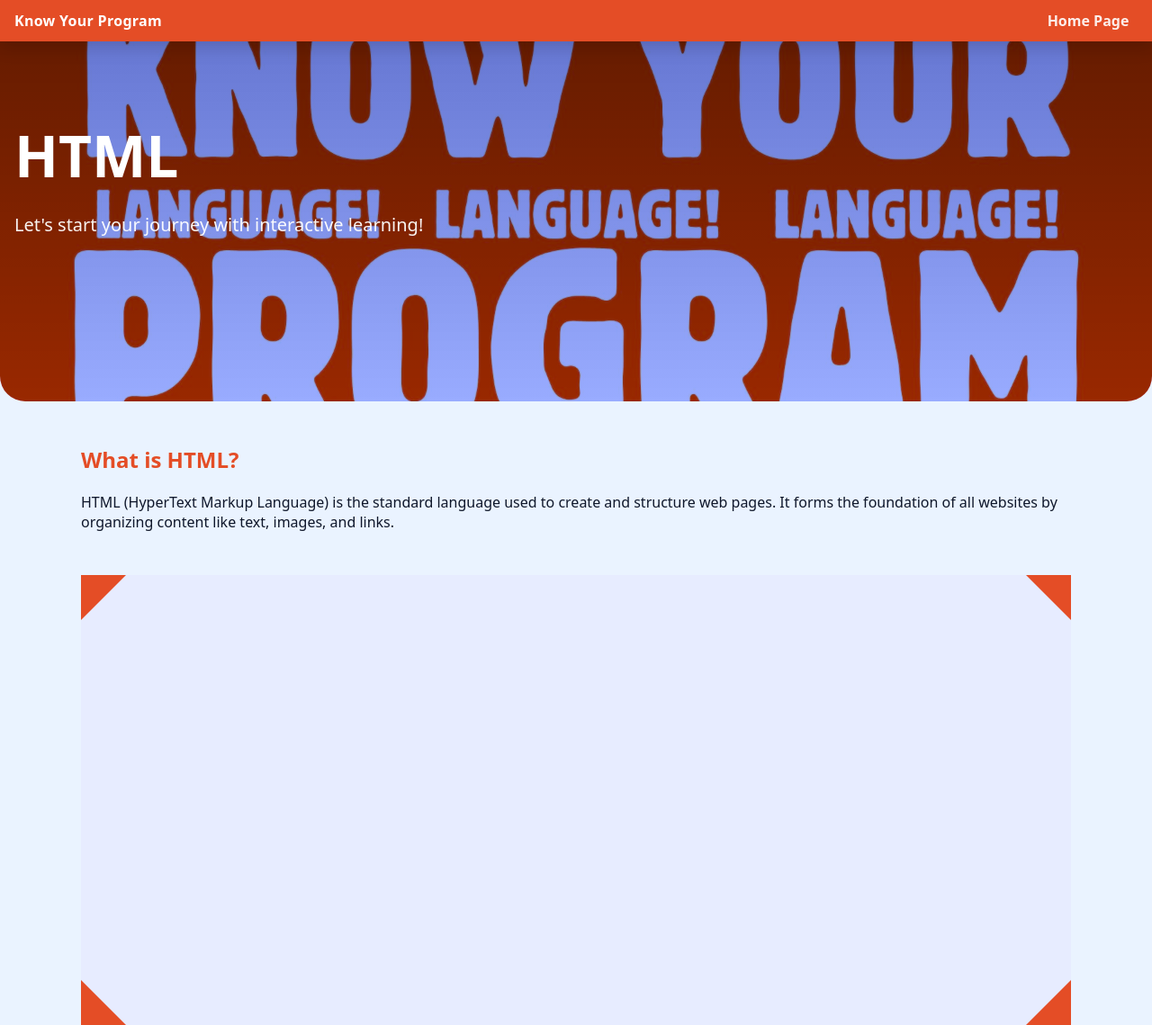
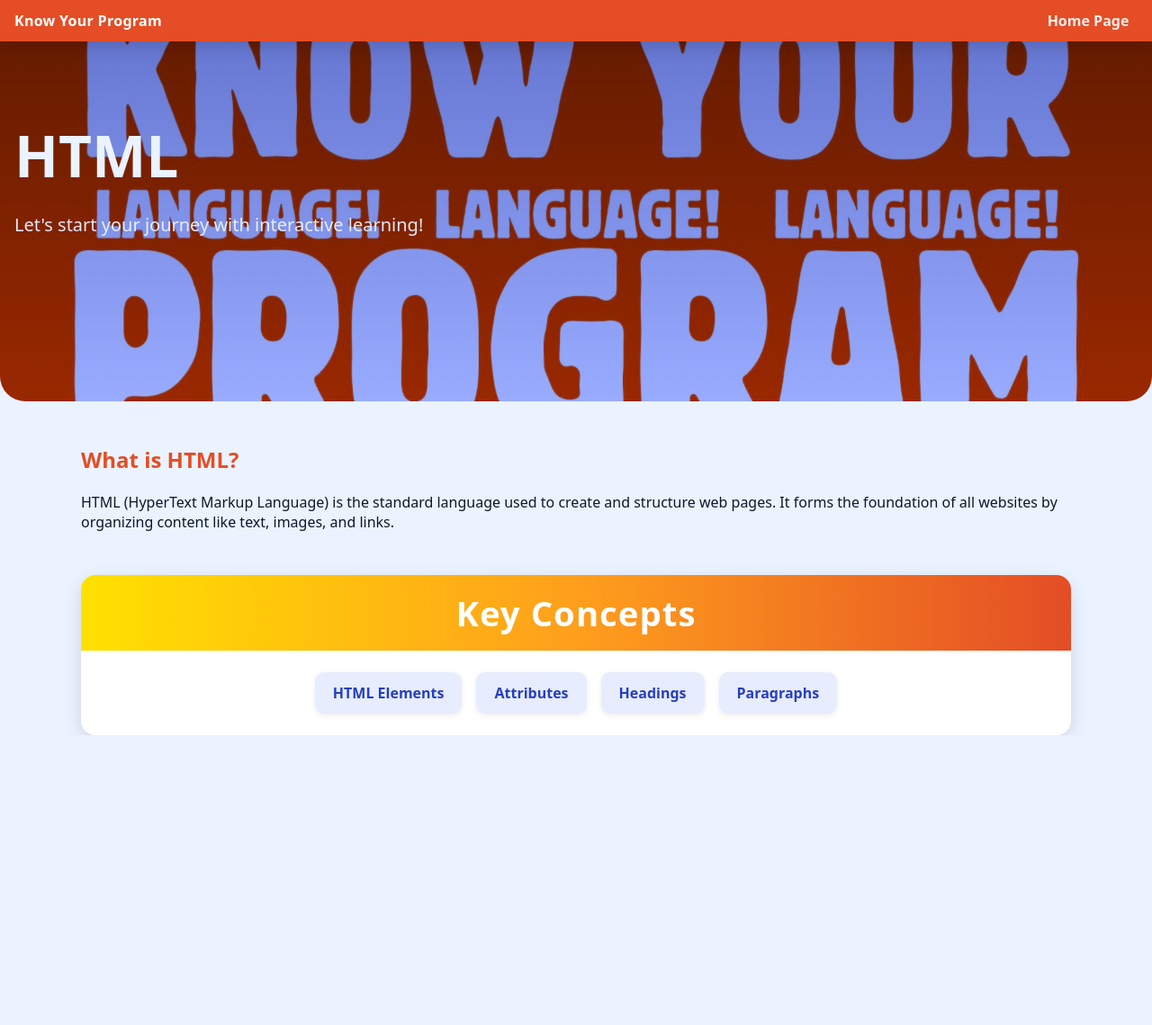
Before and after one commit to Zekiees/Know-Your-Program, a plain HTML site: page Lessons/html-lesson.html in a window 1280 px wide. Shown: the whole page at 90% size. After the commit the page ends 817 px from the top, so only its background shows below. Drawn offline with Linux system fonts and the light colour scheme.

Commit message:
Add files via upload

```diff
--- a/Lesson_Designs/html_design.css
+++ b/Lesson_Designs/html_design.css
@@ -8,14 +8,15 @@
   --brand-html: #E44D26;
 }
 
-html, body{height: 100%;}
-body{
-    margin: 0;
-    font-family: "Poppins", system-ui, -apple-system, Segoe UI, Roboto, Arial, sans-serif;
-    color: var(--ink);
-    background-color: #eaf3ff;
+html, body {height: 100%;}
+body {
+  margin: 0;
+  font-family: "Poppins", system-ui, -apple-system, Segoe UI, Roboto, Arial, sans-serif;
+  color: var(--ink);
+  background-color: #eaf3ff;
 }
 
+/* Topbar */
 .topbar {
   display: flex;
   align-items: center;
@@ -29,119 +30,176 @@ body{
   z-index: 10;
   box-shadow: 0 6px 20px rgba(0,0,0,.15);
 }
-.header-wrapper {
-  position: relative;
+.header-wrapper { position: relative; }
+.brand { font-weight: 800; letter-spacing: .3px; }
+.nav a {
+  color: var(--paper);
+  text-decoration: none;
+  font-weight: 600;
+  opacity: .9;
+  padding: .4rem .6rem;
+  border-radius: 10px;
 }
-.brand{font-weight:800; letter-spacing:.3px;}
-.nav a{
-  color:var(--paper);
-  text-decoration:none;
-  font-weight:600;
-  opacity:.9;
-  padding:.4rem .6rem;
-  border-radius:10px;
-}
-.nav a:hover{ background: rgba(255,255,255,.18); }
-header.hero{
+.nav a:hover { background: rgba(255,255,255,.18); }
+
+/* Hero */
+header.hero {
   position: relative;
   isolation: isolate;
   min-height: 50dvh;
-  display:grid;
-  overflow:hidden;
+  display: grid;
+  overflow: hidden;
   border-bottom-left-radius: 28px;
   border-bottom-right-radius: 28px;
 }
-
-header.hero > img{
-  position:absolute;
-  inset:0; width:100%;
-  height:100%;
-  object-fit:cover;
+header.hero > img {
+  position: absolute;
+  inset: 0;
+  width: 100%;
+  height: 100%;
+  object-fit: cover;
   filter: saturate(150%) contrast(105%);
-  z-index:-2;
+  z-index: -2;
 }
-header.hero::after{
-  content:"";
-  position:absolute;
-  inset:0; z-index:-1;
+header.hero::after {
+  content: "";
+  position: absolute;
+  inset: 0;
+  z-index: -1;
   background: linear-gradient(180deg, rgba(38,62,192,.70), rgba(69,103,255,.55));
-  mix-blend-mode:multiply;
+  mix-blend-mode: multiply;
 }
-.hero-inner{
-  color:white;
+.hero-inner {
+  color: #eaf3ff;
   padding: 5rem 1rem;
   max-width: 1100px;
 }
-
-.hero h1{
+.hero h1 {
   font-size: clamp(2.2rem, 5.2vw, 4rem);
-  margin:.2rem 0 .6rem;
+  margin: .2rem 0 .6rem;
+}
+.hero p {
+  font-size: clamp(1rem, 2.3vw, 1.25rem);
+  opacity: .95;
 }
 
-.hero p{
-  font-size: clamp(1rem, 2.3vw, 1.25rem);
-  opacity:.95;
+/* Layout */
+.wrap {
+  max-width: 1100px;
+  margin: 3rem auto;
+  padding: 0 1rem;
 }
-.wrap{
-  max-width:1100px;
-  margin: 3rem auto;
-  padding:0 1rem;
-}
-.section {
-  margin-bottom: 3rem;
+.section { margin-bottom: 3rem; }
+h2 { color: var(--brand-html); }
 
-}
-h2{
-  color: var(--brand-html);
+/* Concept Box */
+.concept-box {
+  max-width: 1100px;
+  margin: 2.5rem auto;
+  border-radius: 16px;
+  overflow: hidden;
+  background: var(--paper);
+  box-shadow: 0 6px 20px rgba(0, 0, 0, 0.12);
 }
 
-.triangle-box {
-  position: relative;
-  width: 100%;          /* full width (responsive) */
-  max-width: 1100px;    /* optional max size */
-  height: 500px;
-  background: var(--soft);
-  margin: 2rem auto;
+/* Title */
+.concept-box h3 {
+  font-size: clamp(1.8rem, 3vw, 2.5rem);
+  margin: 0;
+  padding: 1rem;
+  text-align: center;
+  font-weight: 700;
+  color: #fff;
+  background: linear-gradient(90deg, #ffe100, #ff9f1c, #e44d26);
+  letter-spacing: 1px;
 }
 
-/* Reset base */
-.triangle-up-left,
-.triangle-up-right,
-.triangle-down-left,
-.triangle-down-right {
-  position: absolute;
-  width: 0;
-  height: 0;
+/* Concept nav */
+.concept-nav-list {
+  list-style: none;
+  margin: 0;
+  padding: 1.5rem;
+  display: flex;
+  flex-wrap: wrap;
+  justify-content: center;
+  gap: 1rem;
 }
 
-/* TOP LEFT */
-.triangle-up-left {
-  top: 0;
-  left: 0;
-  border-top: 50px solid var(--brand-html);
-  border-right: 50px solid transparent;
+.concept-nav-list a {
+  display: flex;
+  align-items: center;
+  gap: 0.5rem;
+  font-weight: 600;
+  text-decoration: none;
+  color: var(--brand-700);
+  padding: 0.75rem 1.25rem;
+  border-radius: 10px;
+  background: var(--soft);
+  box-shadow: 0 2px 6px rgba(0,0,0,0.08);
+  transition: background 0.25s ease, transform 0.2s ease, color 0.25s ease;
+  font-size: 1rem;
 }
 
-/* TOP RIGHT */
-.triangle-up-right {
-  top: 0;
-  right: 0;
-  border-top: 50px solid var(--brand-html);
-  border-left: 50px solid transparent;
+.concept-nav-list a i {
+  font-size: 1.1rem;
+  color: var(--brand-600);
+  transition: color 0.25s ease;
 }
 
-/* BOTTOM LEFT */
-.triangle-down-left {
-  bottom: 0;
-  left: 0;
-  border-bottom: 50px solid var(--brand-html);
-  border-right: 50px solid transparent;
+.concept-nav-list a:hover {
+  background: var(--brand);
+  color: #fff;
+  transform: translateY(-3px);
 }
 
-/* BOTTOM RIGHT */
-.triangle-down-right {
-  bottom: 0;
-  right: 0;
-  border-bottom: 50px solid var(--brand-html);
-  border-left: 50px solid transparent;
+.concept-nav-list a:hover i {
+  color: #fff;
 }
+
+/* Responsive: Stack on smaller devices */
+@media (max-width: 600px) {
+  .concept-nav-list {
+    flex-direction: column;
+    align-items: stretch;
+  }
+  .concept-nav-list a {
+    justify-content: center;
+    font-size: 1.05rem;
+  }
+}
+
+/* Popover Base */
+.popover {
+  position: absolute;
+  background: #fff;
+  color: var(--ink);
+  border-radius: 10px;
+  box-shadow: 0 6px 20px rgba(0,0,0,0.15);
+  padding: 1rem;
+  font-size: 0.95rem;
+  max-width: 250px;
+  display: none; /* hidden by default */
+  z-index: 100;
+  animation: fadeIn 0.2s ease;
+}
+
+.popover::after {
+  content: "";
+  position: absolute;
+  top: -8px;
+  left: 20px;
+  border-width: 8px;
+  border-style: solid;
+  border-color: transparent transparent #fff transparent;
+}
+
+/* Fade animation */
+@keyframes fadeIn {
+  from {opacity: 0; transform: translateY(-5px);}
+  to {opacity: 1; transform: translateY(0);}
+}
+
+/* Ensure nav is relative so popovers position correctly */
+.concept-nav-list {
+  position: relative;
+}
--- a/Lessons/html-lesson.html
+++ b/Lessons/html-lesson.html
@@ -30,12 +30,20 @@
         It forms the foundation of all websites by organizing content like text, images, and links.</p>
     </section>
 
-    <div class="triangle-box">
-  <div class="triangle-up-left"></div>
-  <div class="triangle-up-right"></div>
-  <div class="triangle-down-left"></div>
-  <div class="triangle-down-right"></div>
+<div class="concept-box">
+  <section class="title-head">
+    <h3>Key Concepts</h3>
+    <nav class="concept-nav">
+      <ul class="concept-nav-list">
+        <li><a href="#element">HTML Elements</a></li>
+        <li><a href="#attributes">Attributes</a></li>
+        <li><a href="#headings">Headings</a></li>
+        <li><a href="#paragraphs">Paragraphs</a></li>
+      </ul>
+    </nav>
+  </section>
 </div>
+
 
   </main>
 
```
Also changed, not shown: Lessons/html-lesson.js (added, +28 -0 lines), styles.css (+23 -16 lines).
